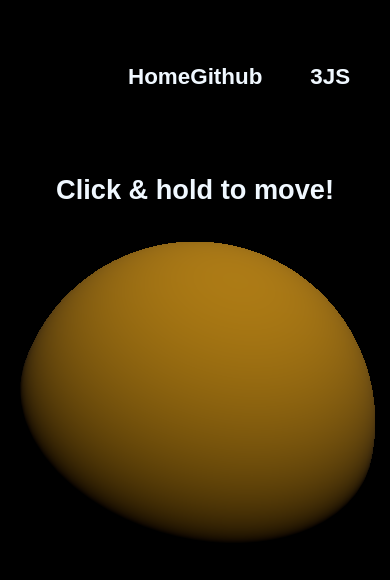
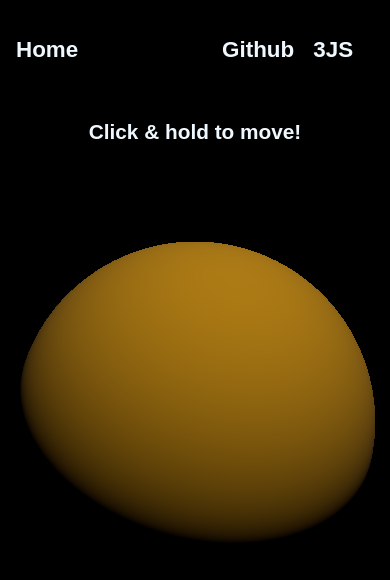
Before and after one commit to TechTronixx/3D-Ball-3js, a website built with Vite: page index.html in a window 390 px wide. Built offline with nearby package versions, Linux system fonts and the light colour scheme; animation ran at ten frames a second; a web font is replaced by a local one.

Commit message:
mobile responsive

```diff
--- a/src/css/style.css
+++ b/src/css/style.css
@@ -79,3 +79,46 @@ nav ul {
   justify-content: center;
   margin-top: 20px;
 }
+
+/* Mobile Responsive */
+@media screen and (min-width: 390px) {
+  nav {
+    padding: 1rem;
+  }
+
+  nav ul {
+    font-size: 1rem;
+    gap: 1.2rem;
+  }
+
+  .title {
+    font-size: 1.3rem;
+  }
+}
+
+@media screen and (min-width: 320px) {
+  nav {
+    padding: 1rem;
+  }
+
+  nav ul {
+    font-size: 1rem;
+    gap: 1.2rem;
+    padding: 1.3rem;
+  }
+
+  .title {
+    font-size: 1.3rem;
+  }
+}
+
+@media screen and (min-width: 768px) {
+  nav {
+    padding: 2rem;
+  }
+
+  nav ul {
+    gap: 4rem;
+    padding: 3rem;
+  }
+}
```
